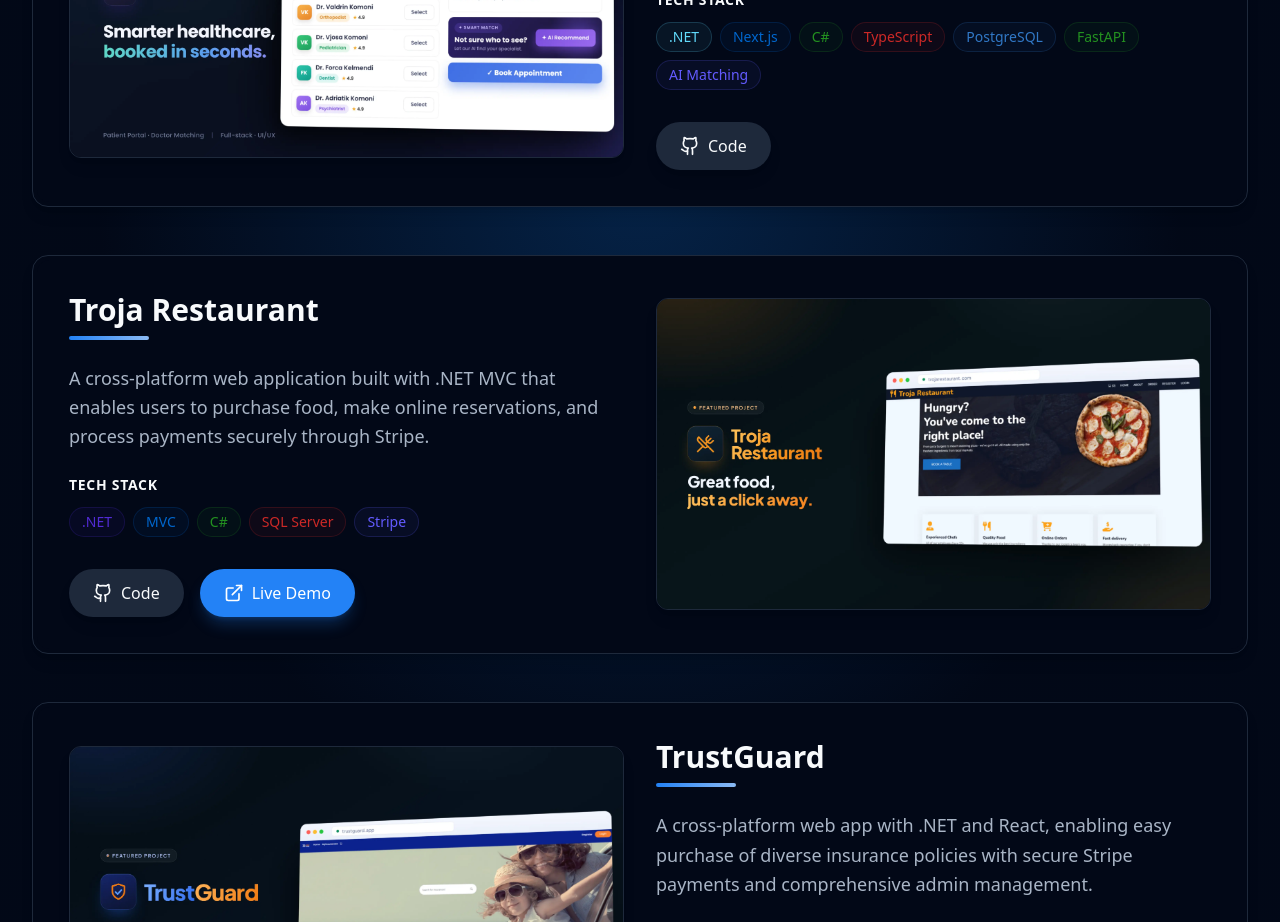
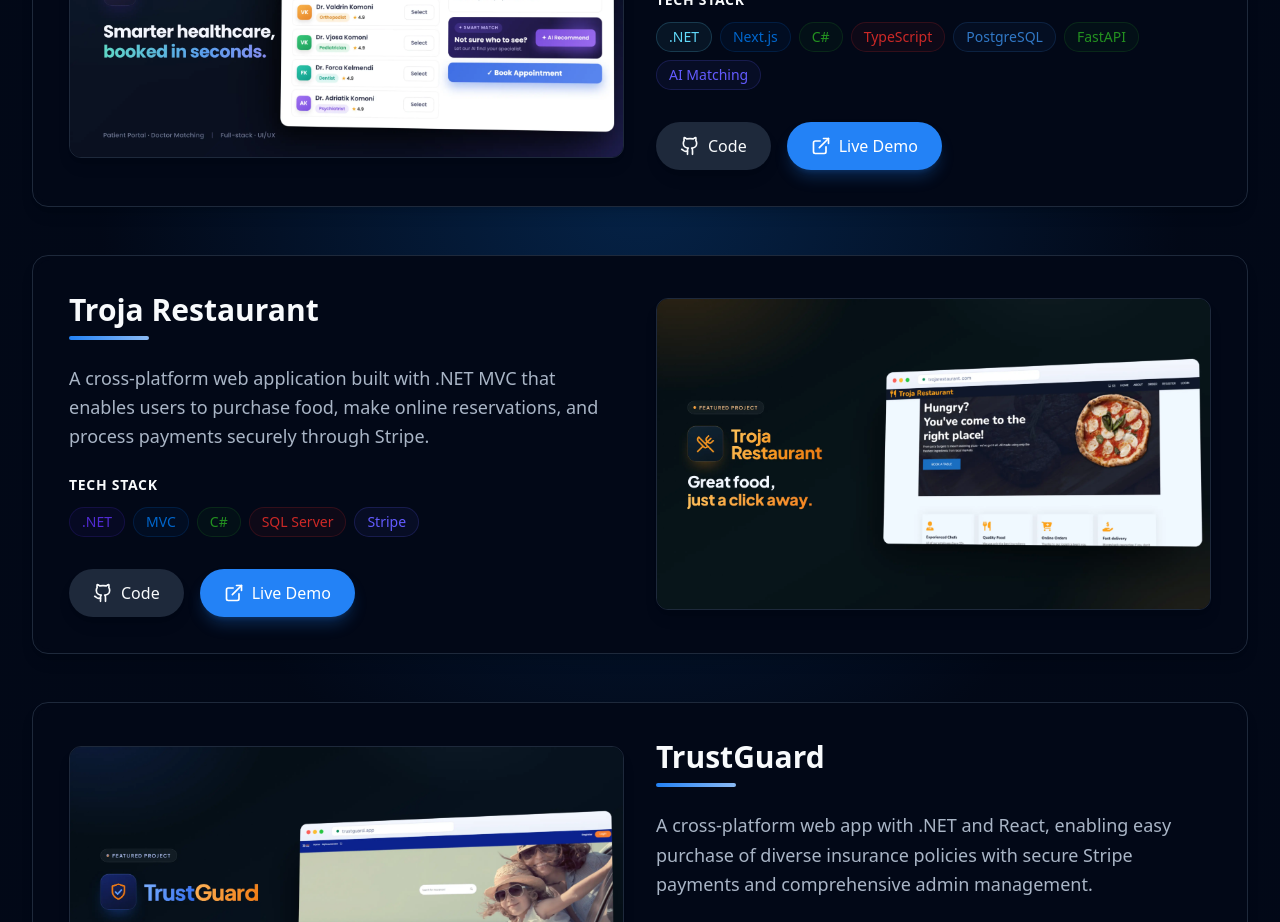
Before and after one commit to ermalkomoni/New-Portfolio, a React (Vite) app: page / in a window 1280 px wide. Shown: the part 3840-4762 px from the top of the page. Built offline with nearby package versions, Linux system fonts and the light colour scheme.

Commit message:
additional changes

```diff
--- a/client/components/ProjectsSection.tsx
+++ b/client/components/ProjectsSection.tsx
@@ -16,7 +16,8 @@
       { name: "FastAPI", color: "#239120" },
       { name: "AI Matching", color: "#635BFF" }
     ],
-    githubUrl: "https://github.com/ermalkomoni/HealthCare-Appointment-Management-System"
+    githubUrl: "https://github.com/ermalkomoni/HealthCare-Appointment-Management-System",
+    liveUrl: "https://vitalink-ai.netlify.app/"
   },
   {
     title: "Troja Restaurant",
```
